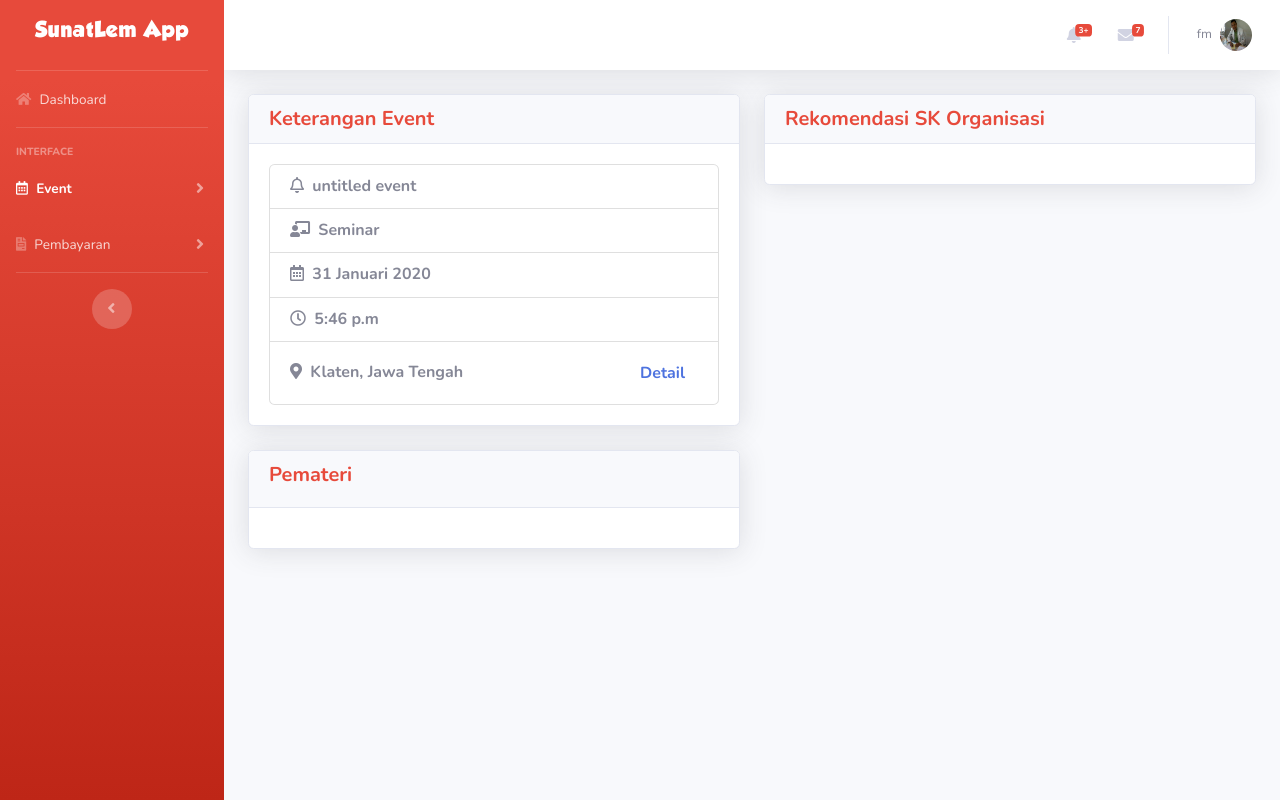
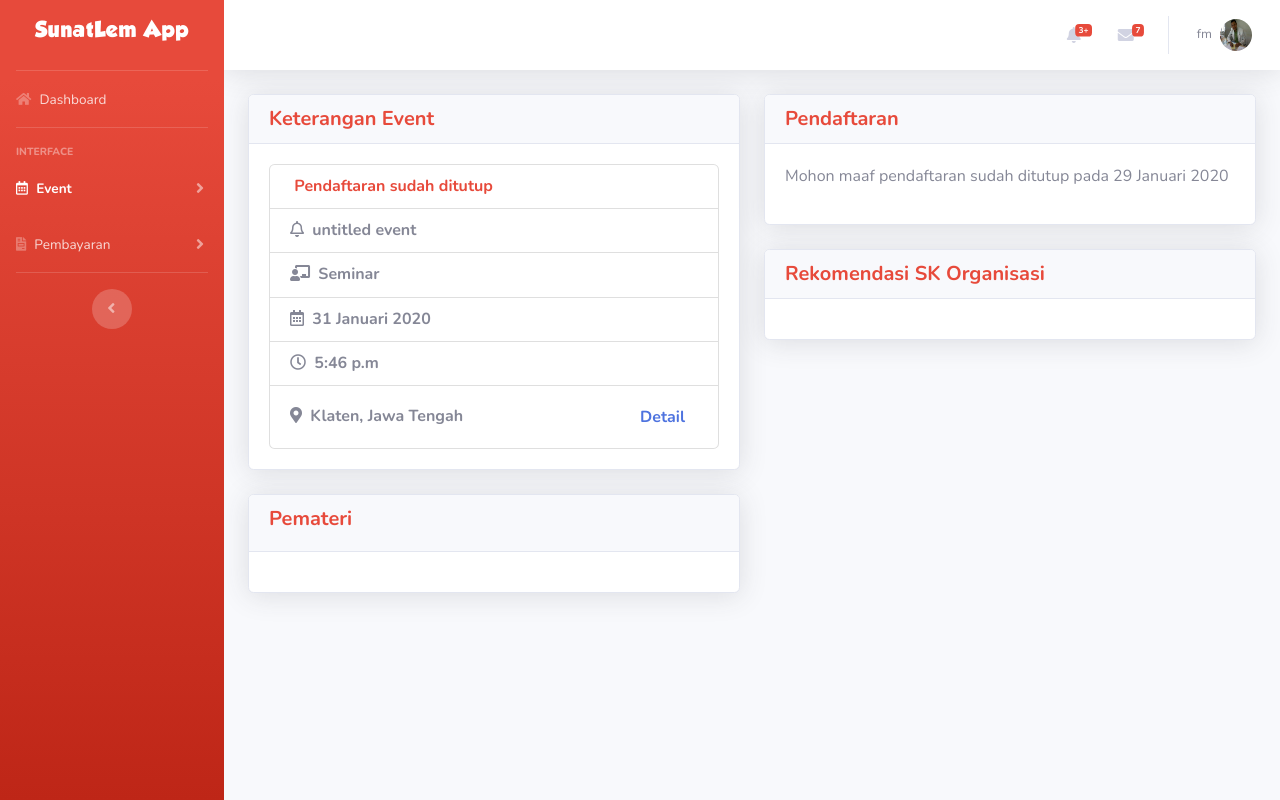
Before and after one commit to fadhlimulyana20/event_organizer, a Django app: page /ticketing/daftar_event/1/ in a window 1280 px wide. Run offline with Django 3.2, Linux system fonts and the light colour scheme; a user stored in the database is signed in; data comes from the database, SQL or seed files in the repository; both versions use the stored data as it was after the commit; some libraries are stand-ins or nearby versions.

Commit message:
Perubahan pada percabangan if evetnt_detail_view

```diff
--- a/ticketing/models.py
+++ b/ticketing/models.py
@@ -5,7 +5,7 @@ from datetime import date, datetime, timedelta
 from filemanager.models import Data
 from django.utils import timezone
 from payment.models import Invoice
-from .utils import path_and_rename
+# from .utils import path_and_rename
 import os
 
 # Create your models here.
--- a/ticketing/templates/event_detail_view.html
+++ b/ticketing/templates/event_detail_view.html
@@ -11,8 +11,8 @@
                     <h5 class="text-danger font-weight-bold m-0">Keterangan Event</h5>
                 </div>
                 <div class="card-body">
-                    {% if event_participant.0.invoice.pay_status %}
                     <ul class="list-group">
+                        {% if event_participant.0.invoice.pay_status %}
                         <li class="list-group-item">
                             <h6 class="font-weight-bold m-0 text-success">
                                 <i class="far fa-check-circle"></i>
@@ -20,6 +20,16 @@
                             </h6>
                         </li>
                         {% endif %}
+
+                        {% if object.is_registration_due %}
+                        <li class="list-group-item">
+                            <h6 class="font-weight-bold m-0 text-danger">
+                                <i class="far fa-cexclamation-circle"></i>
+                                <span>Pendaftaran sudah ditutup</span>
+                            </h6>
+                        </li>
+                        {% endif %}
+
                         <li class="list-group-item">
                             <h6 class="font-weight-bold m-0">
                                 <i class="far fa-bell mr-1"></i>
@@ -125,6 +135,9 @@
                     <p>
                         Anda Belum Terdaftar pada event ini. Apakah anda akan mendaftarkan diri untuk mengikuti event ini?
                     </p>
+                    <p>
+                        Daftar segera sebelum tanggal {{object.due_registration|date:"d F Y"}}
+                    </p>
                     <a href="{{object.get_register_url}}" class="btn btn-success btn-icon-split mb-2" role="button">
                         <span class="icon text-white">
                             <i class="fas fa-arrow-right"></i>
@@ -133,7 +146,7 @@
                     </a>
                 </div>
             </div>
-            {% elif event_participant|length > 0 and object.is_registration_due == False and event_participant.0.invoice.pay_status == True %}
+            {% elif event_participant|length > 0 and event_participant.0.invoice.pay_status == True %}
             <div class="card shadow mb-4">
                 <div class="card-header">
                     <h5 class="text-danger font-weight-bold m-0">Tiket</h5>
@@ -175,6 +188,15 @@
                         <span class="text">Pilih Metode Pembayaran</span>
                     </a>
                     {% endif %}
+                </div>
+            </div>
+            {% elif object.is_registration_due == True %}
+            <div class="card shadow mb-4">
+                <div class="card-header">
+                    <h5 class="text-danger font-weight-bold m-0">Pendaftaran</h5>
+                </div>
+                <div class="card-body">
+                    <p>Mohon maaf pendaftaran sudah ditutup pada {{object.due_registration|date:"d F Y"}}</p>
                 </div>
             </div>
             {% endif %}
--- a/ticketing/views.py
+++ b/ticketing/views.py
@@ -8,7 +8,7 @@ from payment.models import Invoice
 from .form import UpdateTranferReceipt
 
 from django.views.generic import View
-from .utils import render_to_pdf
+# from .utils import render_to_pdf
 # from django.template.loader import get_template
 from django.template.loader import render_to_string
 
@@ -71,18 +71,19 @@ class GeneratePDF(View):
         # html = template.render(context)
         html = render_to_string("ticket.html", context)
         # pdf = render_to_pdf("ticket.html", context)
-        if event_participant[0].invoice :
-            if event_participant[0].invoice.pay_status :
-                filename = "Ticket_%s_%s.pdf" %(event_name, request.user.username)
-                content = "inline; filename='%s'" %(filename)
-                download = request.GET.get("download")
-                if download:
-                    content = "attachment; filename='%s'" %(filename)
-                font_config = FontConfiguration()
-                html_response = HTML(string=html, base_url=request.build_absolute_uri()).write_pdf(font_config=font_config, presentational_hints=True)
-                response = HttpResponse(html_response, content_type='application/pdf')
-                response['Content-Disposition'] = content
-                return response
+        if event_participant.count() > 0:
+            if event_participant[0].invoice :
+                if event_participant[0].invoice.pay_status :
+                    filename = "Ticket_%s_%s.pdf" %(event_name, request.user.username)
+                    content = "inline; filename='%s'" %(filename)
+                    download = request.GET.get("download")
+                    if download:
+                        content = "attachment; filename='%s'" %(filename)
+                    font_config = FontConfiguration()
+                    html_response = HTML(string=html, base_url=request.build_absolute_uri()).write_pdf(font_config=font_config, presentational_hints=True)
+                    response = HttpResponse(html_response, content_type='application/pdf')
+                    response['Content-Disposition'] = content
+                    return response
         return HttpResponseRedirect(reverse('ticketing:event_detail_view', kwargs={'id': id}))
 
 
```
Also changed, not shown: ticketing/utils.py (+31 -31 lines), db.sqlite3.
